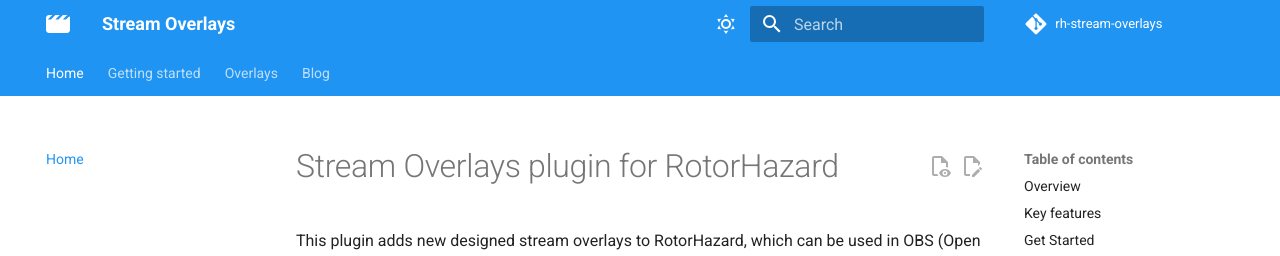
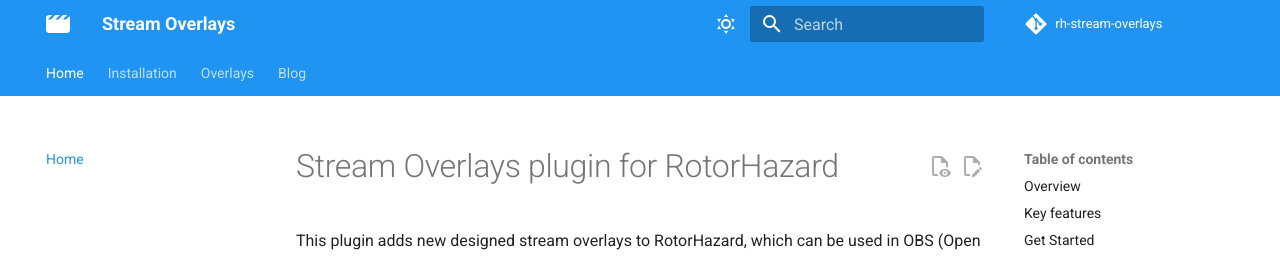
Before and after one commit to dutchdronesquad/rh-stream-overlays, an MkDocs documentation site: the page built from docs/index.md, in a window 1280 px wide and 900 px high. Shown: the top 256 px of the window. Built offline with MkDocs 1.6.1 and Material for MkDocs 9.7.7, drawn with Linux system fonts in a browser that asks for light colours; comment, search, counter and statistics services are not loaded; the version menu is left out.

Commit message:
Update mkdocs.yml configuration and assets

```diff
--- a/mkdocs.yml
+++ b/mkdocs.yml
@@ -17,6 +17,7 @@
 # Configuration
 theme:
   name: material
+  favicon: assets/favicon.ico
   icon:
     logo: fontawesome/solid/clapperboard
   palette:
@@ -59,9 +60,10 @@
 
 nav:
   - Home: index.md
-  - Getting started:
-      - Installation: installation/index.md
+  - Installation:
+      - installation/index.md
       - OBS setup: installation/obs_setup.md
+      - Development: installation/development.md
   - Overlays:
     - overlays/index.md
     - overlays/dds.md
```
Also changed, not shown: docs/assets/favicon.ico (added).
